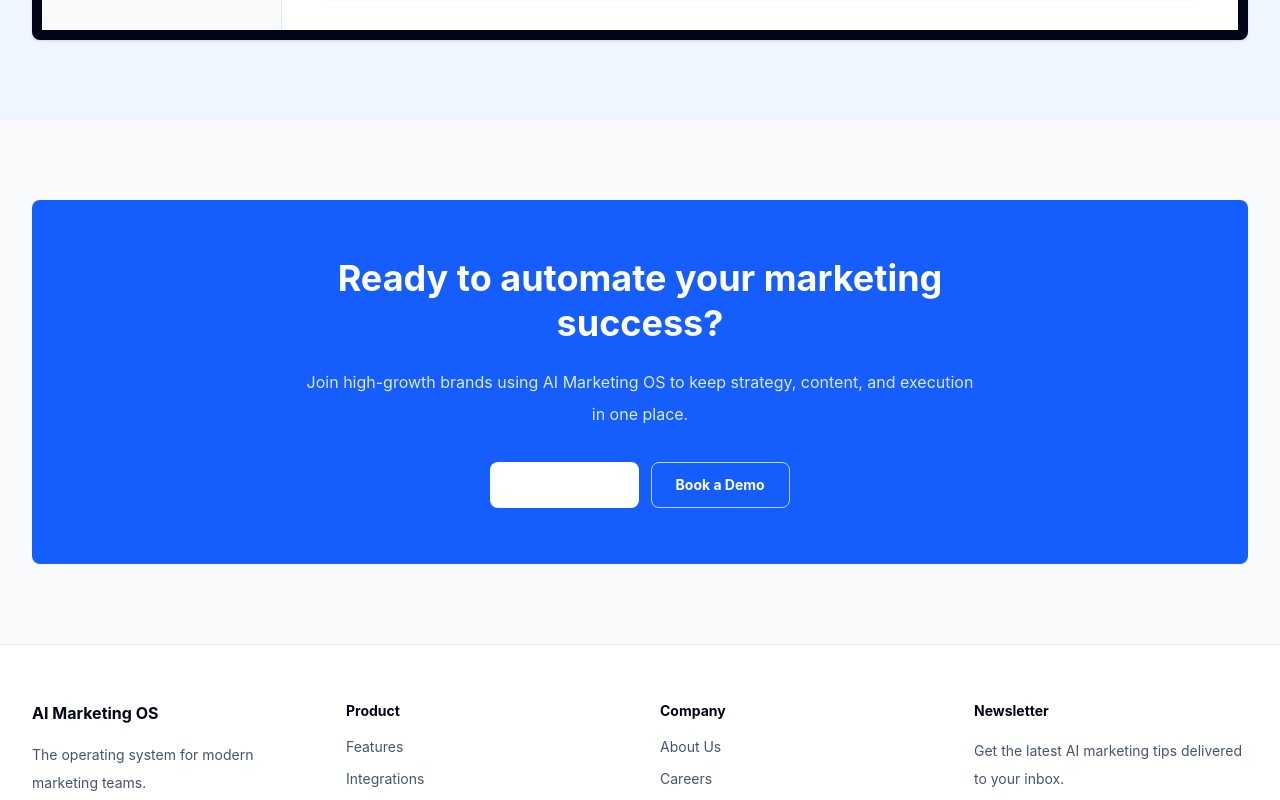
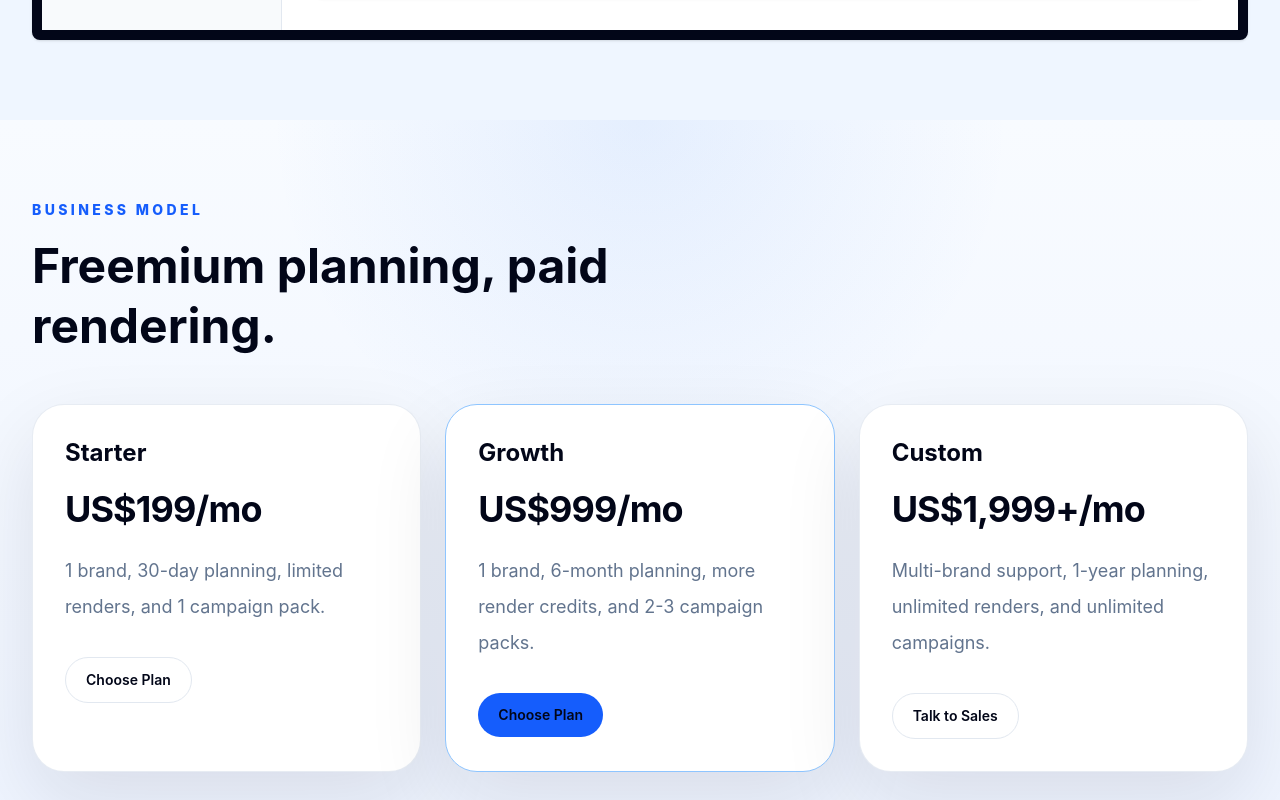
Before and after one commit to anbya/brand-pilot, a Next.js app: page / in a window 1280 px wide. Shown: the part 3100-3900 px from the top of the page. Built offline with nearby package versions, Linux system fonts and the light colour scheme.

Commit message:
Add pricing section to landing page

```diff
--- a/src/app/page.tsx
+++ b/src/app/page.tsx
@@ -1,5 +1,6 @@
 import Image from "next/image";
 import Link from "next/link";
+import { pricingPlans } from "@/lib/mock-data";
 
 const heroImage =
   "https://lh3.googleusercontent.com/aida-public/AB6AXuBJVdpDsfj5vd2FcxTPMC2q2ua4toLMgTVRtn7hlXWaiDroPyWWUqJR88s2VxAJS5HS2N2LIs7iiEbrX2NcNfsCfJqI5-ixhXb8u-EvQkK9Bx1P_pHGOMqXIrt4pXcv0B33q4vAI5zOBnoHpZPDmuHVSk6fJcHJwjzRNkryAN9481paxdbXM2k64Twa7POSmfmYXDQ_405XvY3zspvZ6e2xs4PVf6AKcxmtIPSB7KahZ2b_DhV4BiM0";
@@ -50,6 +51,7 @@ export default function Home() {
       <LogoSection />
       <FeatureSection />
       <DashboardPreview />
+      <PricingSection />
       <CtaSection />
       <LandingFooter />
     </main>
@@ -67,7 +69,7 @@ function LandingNav() {
           <Link className="text-sm font-semibold text-blue-600" href="#product">
             Product
           </Link>
-          <Link className="text-sm font-medium text-slate-600 transition hover:text-blue-600" href="/pricing">
+          <Link className="text-sm font-medium text-slate-600 transition hover:text-blue-600" href="#pricing">
             Pricing
           </Link>
           <Link className="text-sm font-medium text-slate-600 transition hover:text-blue-600" href="#resources">
@@ -355,6 +357,55 @@ function DashboardPreview() {
   );
 }
 
+function PricingSection() {
+  return (
+    <section
+      id="pricing"
+      className="bg-[radial-gradient(circle_at_top,_rgba(59,130,246,0.10),_transparent_38%),linear-gradient(180deg,_#f8fbff_0%,_#eef4ff_100%)] py-20"
+    >
+      <div className="mx-auto max-w-7xl px-4 sm:px-6 lg:px-8">
+        <div className="max-w-3xl">
+          <p className="text-sm font-extrabold uppercase tracking-[0.24em] text-blue-600">
+            Business Model
+          </p>
+          <h2 className="mt-4 text-4xl font-bold leading-tight text-slate-950 sm:text-5xl">
+            Freemium planning, paid rendering.
+          </h2>
+        </div>
+
+        <div className="mt-12 grid gap-6 xl:grid-cols-3">
+          {pricingPlans.map((plan, index) => (
+            <article
+              key={plan.name}
+              className={`rounded-[2rem] border bg-white p-8 shadow-[0_30px_80px_rgba(15,23,42,0.10)] transition hover:-translate-y-1 ${
+                index === 1 ? "border-blue-300 bg-blue-50/40" : "border-slate-200/80"
+              }`}
+            >
+              <p className="text-2xl font-bold text-slate-950">{plan.name}</p>
+              <p className="mt-5 text-4xl font-bold tracking-tight text-slate-950">
+                {plan.price}
+              </p>
+              <p className="mt-6 max-w-md text-lg leading-9 text-slate-500">
+                {plan.description}
+              </p>
+              <Link
+                href="/onboarding/account"
+                className={`mt-8 inline-flex items-center justify-center rounded-full px-5 py-3 text-sm font-semibold transition ${
+                  index === 1
+                    ? "bg-blue-600 text-white hover:bg-blue-700"
+                    : "border border-slate-200 text-slate-700 hover:bg-slate-50"
+                }`}
+              >
+                {plan.name === "Custom" ? "Talk to Sales" : "Choose Plan"}
+              </Link>
+            </article>
+          ))}
+        </div>
+      </div>
+    </section>
+  );
+}
+
 function CtaSection() {
   return (
     <section className="bg-slate-50 py-20">
--- a/src/app/pricing/page.tsx
+++ b/src/app/pricing/page.tsx
@@ -6,28 +6,34 @@ export default function PricingPage() {
     <Shell
       eyebrow="Pricing Plans"
       title="Choose a plan for your workspace."
-      description="Layout pricing dibuat mengikuti grid cards pada referensi."
+      description="Freemium planning for every team stage, with paid rendering as you scale."
     >
       <Card>
-        <SectionTitle title="Plans" description="From starter to enterprise." />
-        <div className="grid gap-4 lg:grid-cols-4">
+        <SectionTitle
+          title="Plans"
+          description="From starter access to custom multi-brand support."
+        />
+        <div className="grid gap-4 lg:grid-cols-3">
           {pricingPlans.map((plan, index) => (
             <div
               key={plan.name}
-              className={`rounded-2xl border p-5 ${index === 1 ? "border-violet-200 bg-violet-50" : "border-slate-200 bg-white"}`}
+              className={`rounded-2xl border p-5 ${
+                index === 1 ? "border-violet-200 bg-violet-50" : "border-slate-200 bg-white"
+              }`}
             >
               <p className="text-lg font-semibold text-slate-900">{plan.name}</p>
               <p className="mt-2 text-3xl font-semibold text-slate-900">{plan.price}</p>
+              <p className="mt-3 text-sm leading-6 text-slate-600">{plan.description}</p>
               <div className="mt-4 space-y-3">
                 {plan.features.map((feature) => (
                   <div key={feature} className="text-sm text-slate-600">
-                    • {feature}
+                    - {feature}
                   </div>
                 ))}
               </div>
               <div className="mt-6">
                 <PrimaryButton href="/auth/login">
-                  {plan.name === "Enterprise" ? "Contact Sales" : "Start Plan"}
+                  {plan.name === "Custom" ? "Contact Sales" : "Start Plan"}
                 </PrimaryButton>
               </div>
             </div>
--- a/src/lib/mock-data.ts
+++ b/src/lib/mock-data.ts
@@ -260,23 +260,39 @@ export const teamMembers = [
 
 export const pricingPlans = [
   {
-    name: "Free",
-    price: "Rp0",
-    features: ["1 brand", "Basic workspace", "Starter images", "30 credits/month"],
+    name: "Starter",
+    price: "US$199/mo",
+    description:
+      "1 brand, 30-day planning, limited renders, and 1 campaign pack.",
+    features: [
+      "1 brand",
+      "30-day planning",
+      "Limited renders",
+      "1 campaign pack",
+    ],
   },
   {
-    name: "Premium",
-    price: "Rp199K",
-    features: ["3 brands", "Unlimited 30-day plan", "Carousel and reels", "500 credits/month"],
+    name: "Growth",
+    price: "US$999/mo",
+    description:
+      "1 brand, 6-month planning, more render credits, and 2-3 campaign packs.",
+    features: [
+      "1 brand",
+      "6-month planning",
+      "More render credits",
+      "2-3 campaign packs",
+    ],
   },
   {
-    name: "Pro",
-    price: "Rp599K",
-    features: ["10 brands", "Team access", "All asset types", "SOC media workflow"],
-  },
-  {
-    name: "Enterprise",
-    price: "Custom",
-    features: ["Unlimited brands", "Approval flow", "Dedicated support", "Custom integration"],
+    name: "Custom",
+    price: "US$1,999+/mo",
+    description:
+      "Multi-brand support, 1-year planning, unlimited renders, and unlimited campaigns.",
+    features: [
+      "Multi-brand workspace",
+      "1-year planning",
+      "Unlimited renders",
+      "Unlimited campaigns",
+    ],
   },
 ];
```
